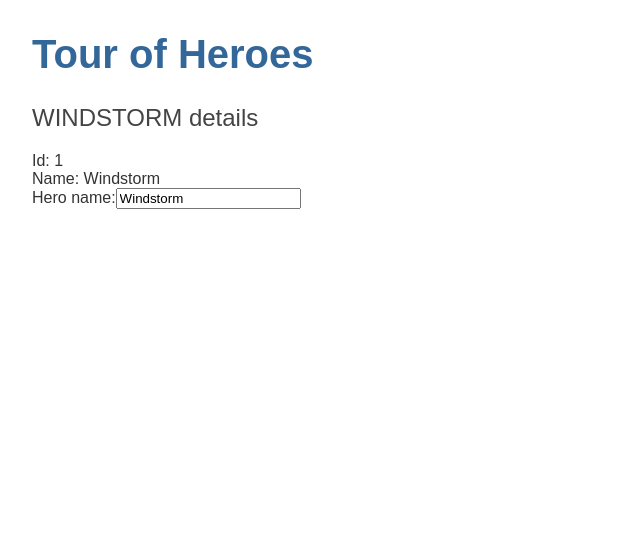
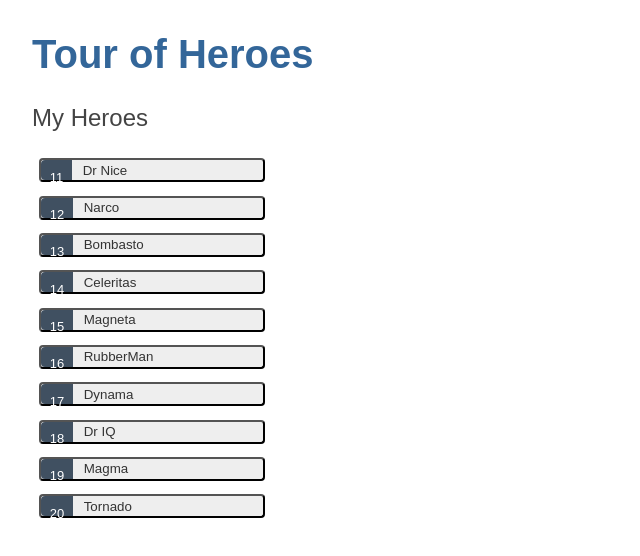
Before and after one commit to GaiaRossi/angular-tutorial-app, an Angular app: page / in a window 1280 px wide. Shown: the top 556 px of the page, without its empty margins (0-640 px from the left). Built offline with nearby package versions, Linux system fonts and the light colour scheme.

Commit message:
Mostrata la lista degli eroi

```diff
--- a/src/app/heroes/heroes.component.css
+++ b/src/app/heroes/heroes.component.css
@@ -0,0 +1,66 @@
+/* HeroesComponent's private CSS styles */
+.heroes {
+    margin: 0 0 2em 0;
+    list-style-type: none;
+    padding: 0;
+    width: 15em;
+  }
+
+  .heroes li {
+    display: flex;
+  }
+
+  .heroes button {
+    flex: 1;
+    cursor: pointer;
+    position: relative;
+    left: 0;
+    background-color: #EEE;
+    margin: .5em;
+    padding: 0;
+    border-radius: 4px;
+    display: flex;
+    align-items: stretch;
+    height: 1.8em;
+  }
+
+  .heroes button:hover {
+    color: #2c3a41;
+    background-color: #e6e6e6;
+    left: .1em;
+  }
+
+  .heroes button:active {
+    background-color: #525252;
+    color: #fafafa;
+  }
+
+  .heroes button.selected {
+    background-color: black;
+    color: white;
+  }
+
+  .heroes button.selected:hover {
+    background-color: #505050;
+    color: white;
+  }
+
+  .heroes button.selected:active {
+    background-color: black;
+    color: white;
+  }
+
+  .heroes .badge {
+    display: inline-block;
+    font-size: small;
+    color: white;
+    padding: 0.8em 0.7em 0 0.7em;
+    background-color: #405061;
+    line-height: 1em;
+    margin-right: .8em;
+    border-radius: 4px 0 0 4px;
+  }
+
+  .heroes .name {
+    align-self: center;
+  }
--- a/src/app/heroes/heroes.component.html
+++ b/src/app/heroes/heroes.component.html
@@ -1,10 +1,22 @@
 <!-- il simbolo di barra verticale funziona come la pipe in Linux -->
-<h2>{{hero.name | uppercase}} details</h2>
-<div><span>Id: </span>{{hero.id}}</div>
-<div><span>Name: </span>{{hero.name}}</div>
+<h2>My Heroes</h2>
+<ul class="heroes">
+    <!-- ngFor ripete il codice dentro cui e per ogni elemento della lista -->
+    <li *ngFor="let hero of heroes">
+        <!-- il [class.classe-in-css] permette di scegliere quando applicare quel css o meno, ad esempio si applica
+        il css di selected se hero e heroSelected -->
+        <button type="button" (click)="onSelect(hero)" [class.selected]="hero === selectedHero">
+            <span class="badge">{{hero.id}}</span>
+            <span class="name">{{hero.name}}</span>
+        </button>
+    </li>
+</ul>
 
-<div>
-    <label for="name">Hero name:</label>
-    <!-- two-way data binding, cioe i dati sono associati alla textbox, posso metterli e posso vederli -->
-    <input id="name" [(ngModel)]="hero.name" placeholder="name">
+<div *ngIf="selectedHero">
+    <h2>{{ selectedHero.name | uppercase }} Details</h2>
+    <div>id: {{ selectedHero.id }}</div>
+    <div>
+        <label for="hero-name">Hero name: </label>
+        <input id="hero-name" [(ngModel)]="selectedHero.name" placeholder="name">
+    </div>
 </div>
--- a/src/app/heroes/heroes.component.ts
+++ b/src/app/heroes/heroes.component.ts
@@ -9,12 +9,8 @@ import { HEROES } from '../mock-heroes';
 })
 export class HeroesComponent implements OnInit {
 
-  hero: Hero = {
-    id: 1,
-    name: 'Windstorm'
-  };
-
   heroes = HEROES;
+  selectedHero?: Hero;
 
   constructor() {
   }
@@ -22,4 +18,8 @@ export class HeroesComponent implements OnInit {
   ngOnInit(): void {
   }
 
+  onSelect(hero: Hero){
+    this.selectedHero = hero;
+  }
+
 }
```
